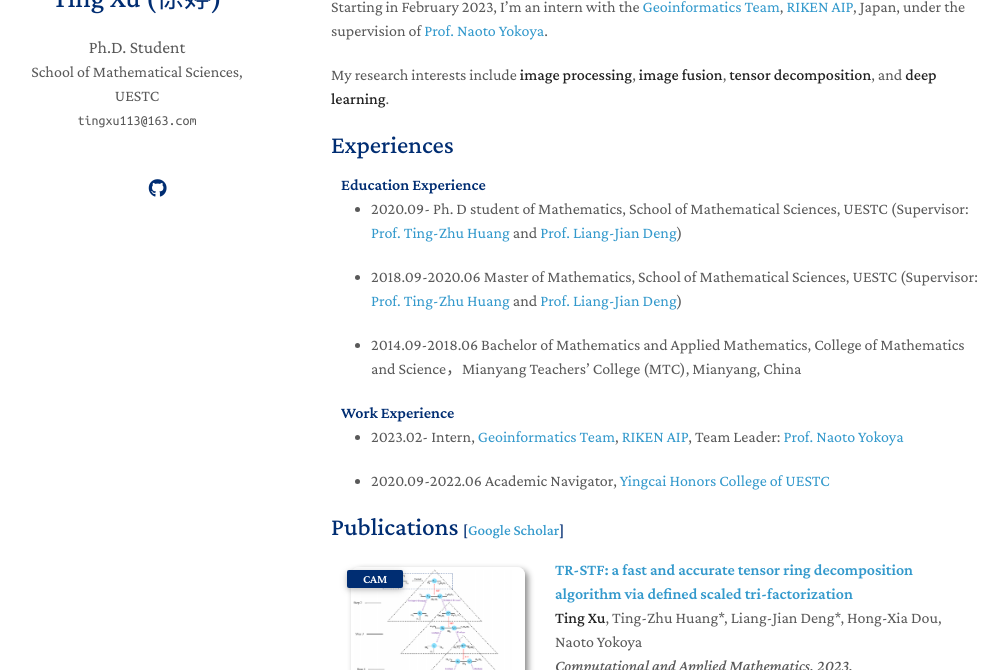
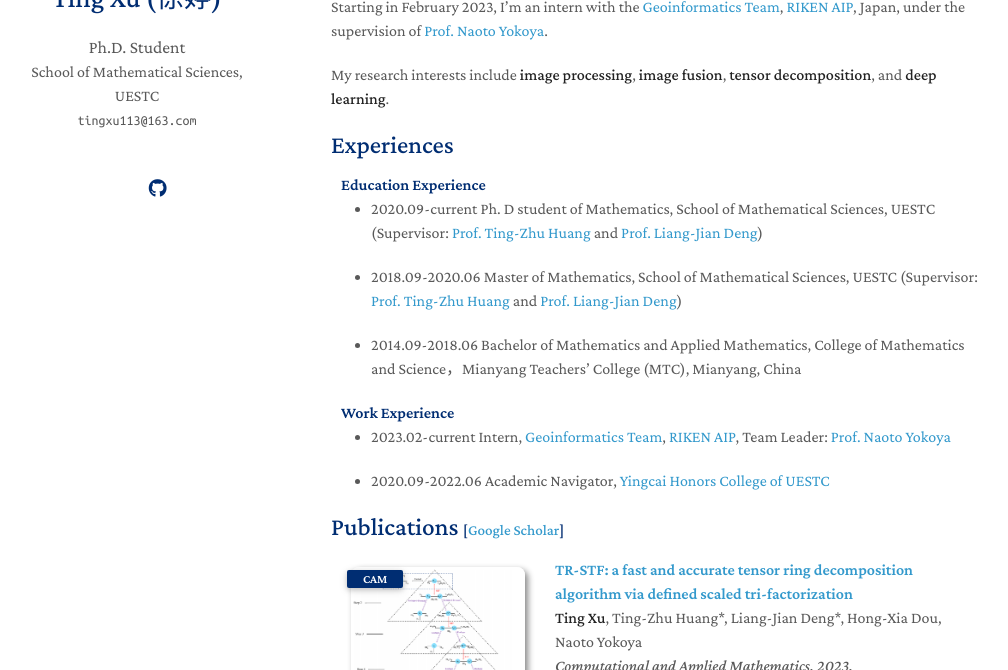
Before and after one commit to tingxu113/tingxu113.github.io, a Jekyll site: the page built from index.md, in a window 1280 px wide and 900 px high, cut to the strip 230-900 px from the top of the window. Shown: the whole strip, without its empty margins (139-1147 px from the left). Built offline with Jekyll 4.4.1, drawn with Linux system fonts in a browser that asks for light colours; nearby versions of some CDN libraries; a style sheet for code colours, icons or effects is not loaded; our own code applies the rules of GitHub Pages for plain Markdown files.

Commit message:
Update index.md

```diff
--- a/index.md
+++ b/index.md
@@ -17,7 +17,7 @@
 
 <ul style="margin:0 0 5px;">
   <li>
-    <p>2020.09- Ph. D student of Mathematics, School of Mathematical Sciences, UESTC (Supervisor: <a href="http://www.math.uestc.edu.cn/info/1081/2041.htm">Prof. Ting-Zhu Huang</a> and <a href="https://liangjiandeng.github.io/">Prof. Liang-Jian Deng</a>)</p>
+    <p>2020.09-current Ph. D student of Mathematics, School of Mathematical Sciences, UESTC (Supervisor: <a href="http://www.math.uestc.edu.cn/info/1081/2041.htm">Prof. Ting-Zhu Huang</a> and <a href="https://liangjiandeng.github.io/">Prof. Liang-Jian Deng</a>)</p>
   </li>
   <li>
     <p>2018.09-2020.06 Master of Mathematics, School of Mathematical Sciences, UESTC (Supervisor: <a href="http://www.math.uestc.edu.cn/info/1081/2041.htm">Prof. Ting-Zhu Huang</a> and <a href="https://liangjiandeng.github.io/">Prof. Liang-Jian Deng</a>)</p>
@@ -29,7 +29,7 @@
 <h4 style="margin:0 10px 0;">Work Experience</h4>
 <ul style="margin:0 0 5px;">
   <li>
-    <p>2023.02- Intern, <a href="https://geoinformatics2018.com/">Geoinformatics Team</a>,  <a href="https://www.riken.jp/en/research/labs/aip/">RIKEN AIP</a>, Team Leader: <a href="https://naotoyokoya.com/"> Prof. Naoto Yokoya</a> </p></li>
+    <p>2023.02-current Intern, <a href="https://geoinformatics2018.com/">Geoinformatics Team</a>,  <a href="https://www.riken.jp/en/research/labs/aip/">RIKEN AIP</a>, Team Leader: <a href="https://naotoyokoya.com/"> Prof. Naoto Yokoya</a> </p></li>
   <li>
     <p>2020.09-2022.06 Academic Navigator, <a href="https://www.yingcai.uestc.edu.cn/">Yingcai Honors College of UESTC</a></p>
   </li> </ul>
```
